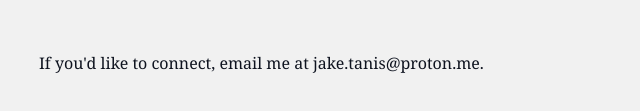
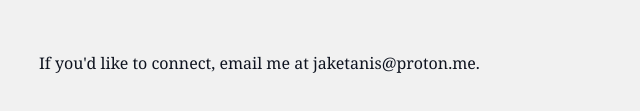
Before and after one commit to jaketanis/j.k.-tanis, a plain HTML site: page index.html in a window 1280 px wide. Shown: the part 315-426 px from the top of the page, 251-891 px from the left. Drawn offline with Linux system fonts and the light colour scheme.

Commit message:
Update index.html

```diff
--- a/index.html
+++ b/index.html
@@ -27,7 +27,7 @@
         </ul>
       </div>
       <br>
-      <p>If you'd like to connect, email me at <a href='mailto:jaketanis@proton.me'>jake.tanis@proton.me</a>.</p>
+      <p>If you'd like to connect, email me at <a href='mailto:jaketanis@proton.me'>jaketanis@proton.me</a>.</p>
     </div>
   </body>
 </html>
```
